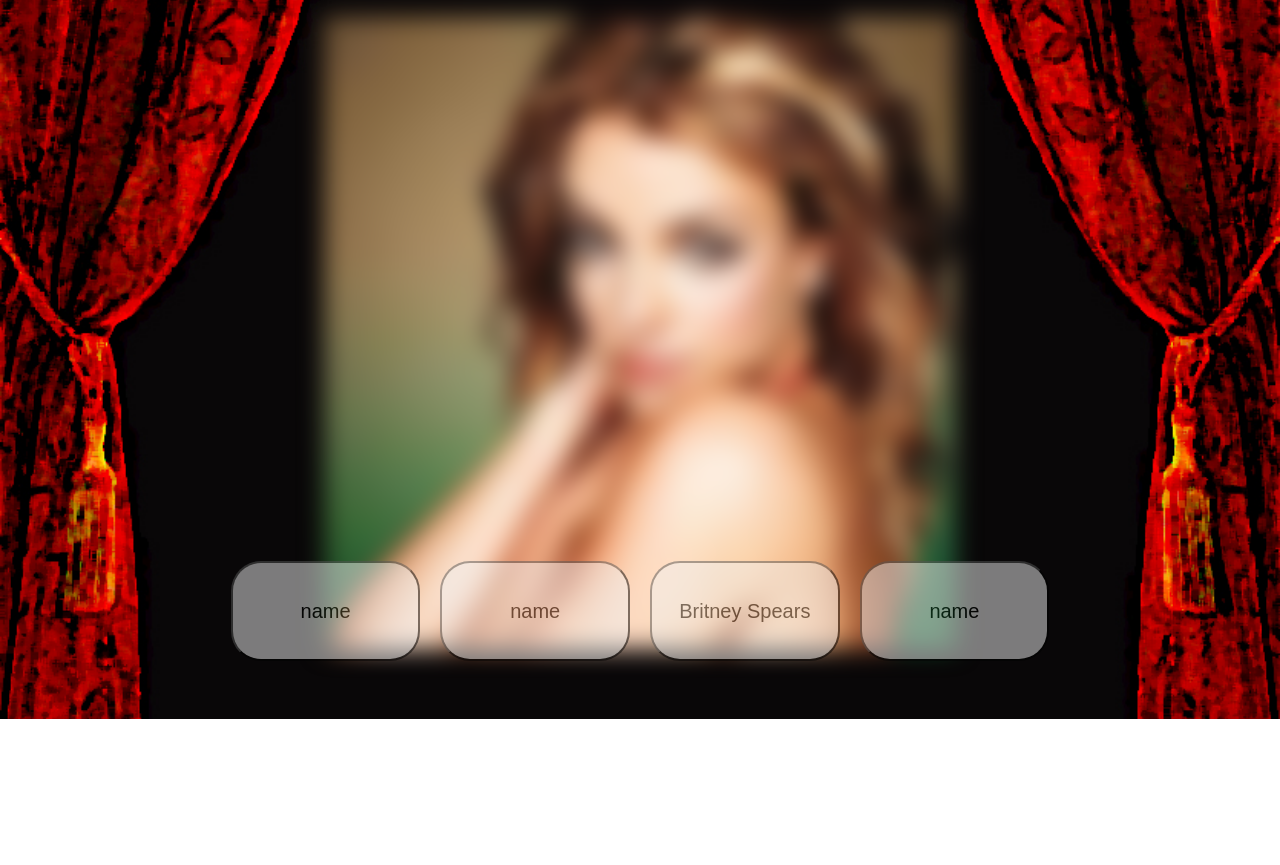
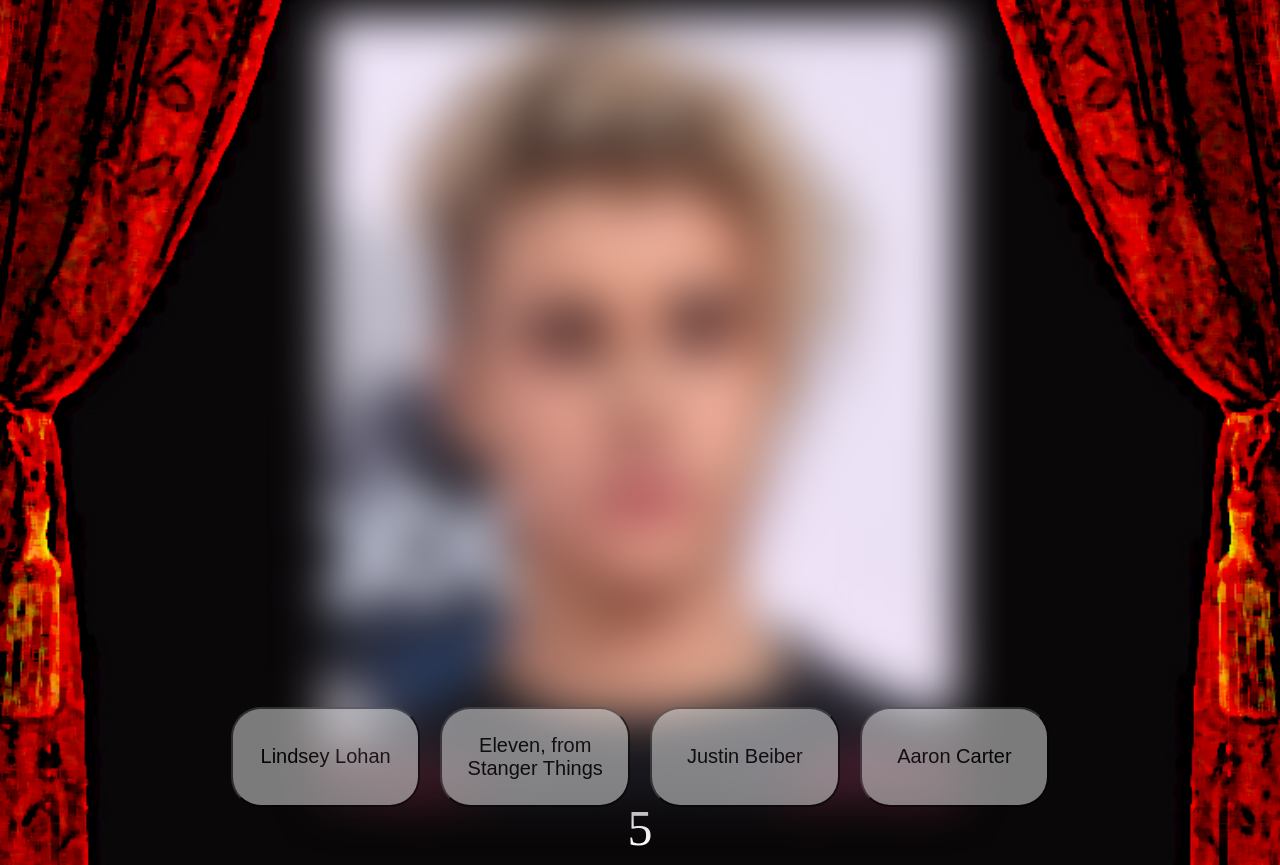
Before and after one commit to obiom123/Blurry-Face-Game, a plain HTML site: page index.html in a window 1280 px wide. Shown: the part 110-975 px from the top of the page. Before the commit the page ends 829 px from the top, so only its background shows below. Drawn offline with Linux system fonts and the light colour scheme.

Commit message:
Friday Afternoon

```diff
--- a/index.html
+++ b/index.html
@@ -15,8 +15,11 @@
         <div class="wrapper">
             <h1>THE BLURRY FACE GAME</h1>
             <h2>NAME THIS CELEB!</h2>
+
             <div class="picture-wrapper">
-                <img class="picture" src="pictures/intro.jpg">
+                <img class="picture" src="pictures/intro.jpg"  >
+                <div id="timer_div"></div>
+                <!-- <span id="seconds"></span>clock reference https://stackoverflow.com/questions/5517597/plain-count-up-timer-in-javascript -->
             </div>
             <div class="celeb-names">
                 <button class="names name--name1">Default Text</button>
--- a/main.css
+++ b/main.css
@@ -29,12 +29,10 @@ h2 {
 }
 
 .picture {
-    filter: blur(12px);
+    filter: blur(40px);
     width: 100%;
     display: block;
     /* margin: 0 auto; */
-
-
 }
 
 .celeb-names {
@@ -62,3 +60,7 @@ h2 {
 
 
 }
+#timer_div {
+    color: white;
+    font-size: 50px;
+}
--- a/main.js
+++ b/main.js
@@ -62,6 +62,7 @@ console.log(document.getElementsByClassName('names'))
 // buttons[0].innerHTML = 'cool beans'
 
 function startRound() {
+  let userGuessed = false;
   picture.setAttribute('src', gameData[picNumber].image)
   let arrayOfGuessNames = gameData[picNumber].guessNames;
   let celebSection = gameData[picNumber]
@@ -79,19 +80,54 @@ function startRound() {
         let innerText = e.target.innerHTML;
         let theRightButton = e.target
         console.log(e.target);
+
+        userGuessed = true;
+        // set the blur to 0 here
+        // set clock inner html to be ''
         if (innerText === celebSection.name) {
           theRightButton.style.backgroundColor = 'green'
+        } else if (innerText !== celebSection.name) {
+          theRightButton.style.backgroundColor = 'red'
         }
 
       });
 
     }
   }
-    // function (e) {
-    //     console.log(e.target)
-    //     if (buttons[i] === gameData[picNumber].name) {
 
-    //     }
+  let pointsValue = 10;
+
+
+  // citation: mike helped me write this with use of a link
+  // https://scottiestech.info/2014/07/01/javascript-fun-looping-with-a-delay/
+  (function deBlur(timeLeft) {
+    setTimeout(function () {
+      picture.style.filter = `blur(${timeLeft * 4}px)`
+
+      // var seconds_left = 10;
+      var interval = setInterval(function () {
+        document.getElementById('timer_div').innerHTML = --timeLeft;
+
+        if (timeLeft <= 0) {
+          document.getElementById('timer_div').innerHTML = 'Times Up!';
+          clearInterval(interval);
+        }
+      }, 1000);
+
+
+
+      // set the clock element inner html to equal timeleft
+      if (timeLeft -= 1 && !userGuessed) {          // If blurValue > 0, keep going
+        deBlur(timeLeft);       // Call the loop again, and pass it the current value of i
+      } else {
+        picture.style.filter = `blur(${0}px)`
+        console.log('TIMES UP');
+
+      }
+    }, 1000);
+  })(10);
+
+
 
   guessNameNumber++;
   picNumber++;
@@ -100,4 +136,4 @@ function startRound() {
 }
 
 startRound();
-startRound()
+// startRound()
```
Lines whose indentation alone changed are shown as unchanged.
